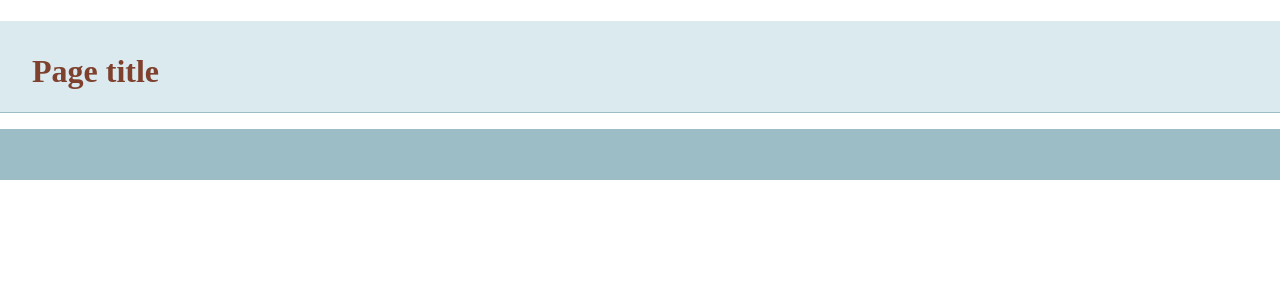
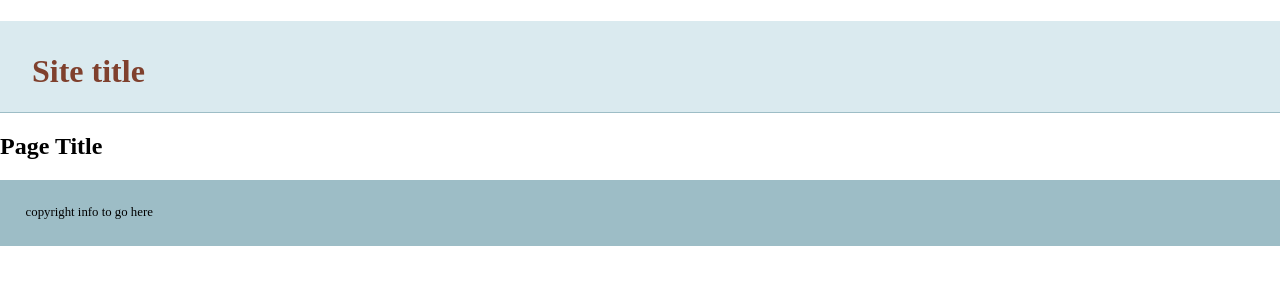
Before and after one commit to shikharprateek/git-basics, a plain HTML site: page index.html in a window 1280 px wide. Drawn offline with nearby package versions, Linux system fonts and the light colour scheme.

Commit message:
added more info to template

```diff
--- a/index.html
+++ b/index.html
@@ -14,13 +14,14 @@
     </head>
     <body>
     <header>
-	<h1>Page title</h1>
+	<h1>Site title</h1>
     </header>
     <nav id="pageNav">
     </nav>
+    <h2>Page Title</h2>
     <main>
     </main>
-    <footer>
+    <footer>copyright info to go here
     </footer>
         <script>
 //use the modernizr load to load up external scripts. This will load the scripts asynchronously, but the order listed matters. Although it will load all scripts in parallel, it will execute them in the order listed
```
